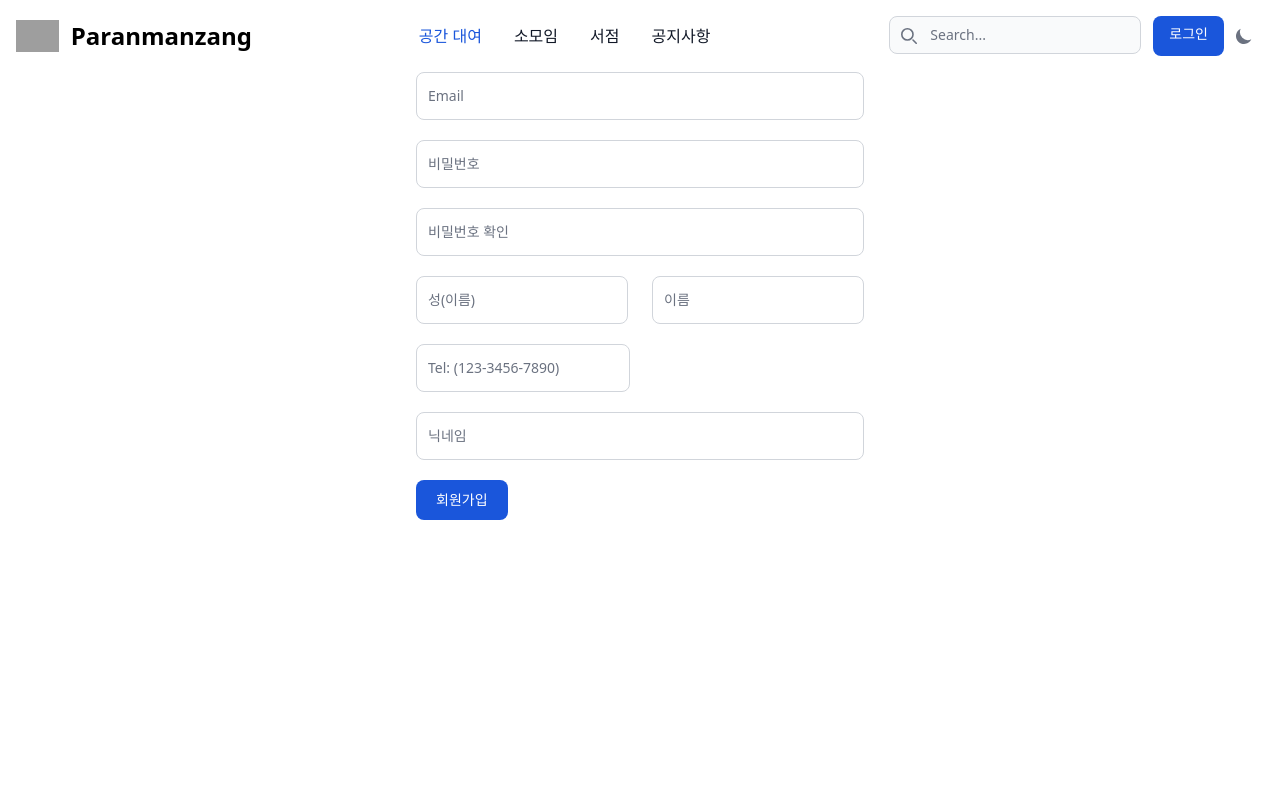
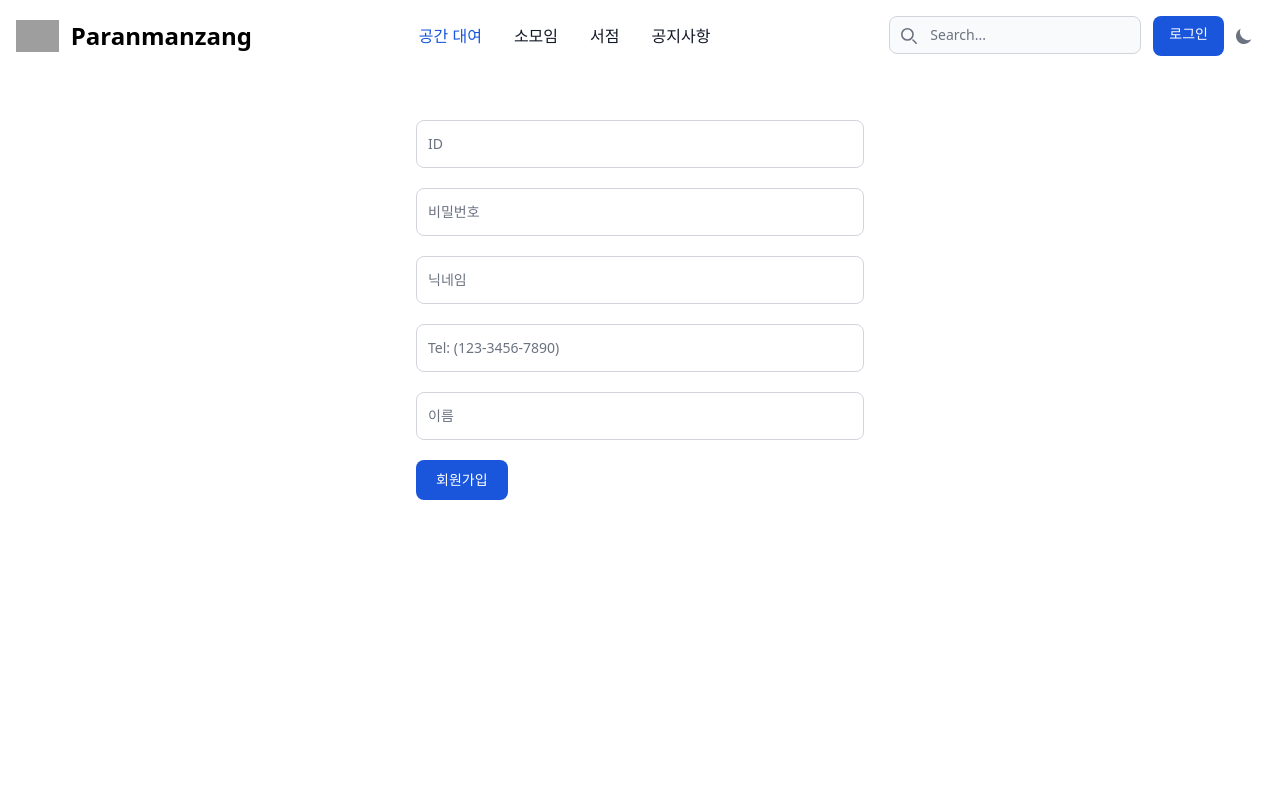
Before and after one commit to paranmanzang/paran_front, a Next.js app: page /users/register in a window 1280 px wide. Shown: the top 800 px of the page. Built offline with nearby package versions, Linux system fonts and the light colour scheme; grey boxes are pictures that could not be loaded.

Commit message:
layout update 0912

```diff
--- a/app/(page)/chats/[id]/page.tsx
+++ b/app/(page)/chats/[id]/page.tsx
@@ -1,7 +1,5 @@
 export default function ChatRoom() {
   return (
-    <div>
-      중첩라우팅 페이지 기획 다시 해야함
-    </div>
+    <div>ChatRoom</div>
   )
 }
--- a/app/(page)/chats/list/page.tsx
+++ b/app/(page)/chats/list/page.tsx
@@ -2,6 +2,7 @@ import CardRow from "@/app/components/chat/CardRow"
 export default function page() {
   return (
     <div className="mx-auto w-full max-w-lg grid grid-cols-2 gap-3 my-6">
+      {/* max props 넣어서 돌리기 */}
       <CardRow />
       <CardRow />
       <CardRow />
--- a/app/(page)/chats/page.tsx
+++ b/app/(page)/chats/page.tsx
@@ -1,7 +1,64 @@
+"use client";
+import { useState } from "react";
+import Link from "next/link";
 export default function Chat() {
+  // 팝업 창 상태 관리
+  const [isPopUpOpen, setIsPopUpOpen] = useState(false);
+
+  // 팝업 열기 및 닫기 함수
+  const togglePopUp = () => {
+    setIsPopUpOpen(!isPopUpOpen);
+    const url = "/chats";
+    const popup = window.open(
+      url,
+      "_blank",
+      "toolbar=no, location=no, statusbar=no, menubar=no, scrollbars=0, resizable=0, width=450, height=600, top=30, left=30",
+    );
+  };
+
   return (
-    <div>
-      chat
+    <div className="relative w-full">
+      <div id="btnWrap">
+        {/* PopUp 버튼 */}
+        <button
+          type="button"
+          onClick={togglePopUp}
+          className="absolute right-10 top-[-100px] z-30 mb-2 me-2 rounded-full bg-green-700 px-3 py-1.5 text-center text-sm font-medium text-white hover:bg-green-800 focus:outline-none focus:ring-4 focus:ring-green-300 dark:bg-green-600 dark:hover:bg-green-700 dark:focus:ring-green-900"
+        >
+          <svg
+            className="h-4 w-4 text-white dark:text-white"
+            aria-hidden="true"
+            xmlns="http://www.w3.org/2000/svg"
+            fill="currentColor"
+            viewBox="0 0 18 18"
+          >
+            <path d="M17 0h-5.768a1 1 0 1 0 0 2h3.354L8.4 8.182A1.003 1.003 0 1 0 9.818 9.6L16 3.414v3.354a1 1 0 0 0 2 0V1a1 1 0 0 0-1-1Z"></path>
+            <path d="m14.258 7.985-3.025 3.025A3 3 0 1 1 6.99 6.768l3.026-3.026A3.01 3.01 0 0 1 8.411 2H2.167A2.169 2.169 0 0 0 0 4.167v11.666A2.169 2.169 0 0 0 2.167 18h11.666A2.169 2.169 0 0 0 16 15.833V9.589a3.011 3.011 0 0 1-1.742-1.604Z"></path>
+          </svg>
+        </button>
+        <Link
+          href="/"
+          className="absolute right-0 top-[-100px] z-30 mb-2 me-2 rounded-full bg-red-700 px-3 py-1.5 text-center text-sm font-medium text-white hover:bg-red-800 focus:outline-none focus:ring-4 focus:ring-red-300 dark:bg-red-600 dark:hover:bg-red-700 dark:focus:ring-red-900"
+        >
+          X
+        </Link>
+      </div>
+      <div className="absolute left-0 top-[-60px] z-30 mx-auto flex h-[90dvh] w-full justify-center rounded-lg bg-gray-100">
+        <div id="chatHead" className=""></div>
+        <section className="w-[18%] bg-gray-900 text-white">
+          <h5 className="font-bold">참여중인 대화방 이름 {">"} </h5>
+        </section>
+        <article className="flex w-[60%] flex-col bg-blue-400 ">
+          <div className="h-[85%] w-full">채팅하는 공간</div>
+          <aside className="h-[15%] w-full bg-green-400"></aside>
+        </article>
+      </div>
+      <p
+        id="theme"
+        className="z-1 fixed left-0 top-0 min-h-screen w-full bg-gray-100 bg-opacity-90 text-black"
+      >
+        theme
+      </p>
     </div>
-  )
+  );
 }
--- a/app/(page)/users/login/page.tsx
+++ b/app/(page)/users/login/page.tsx
@@ -2,11 +2,11 @@ import Link from "next/link"
 
 export default function Login() {
   return (
-      <div className="min-h-screen">
-        <form className="max-w-sm mx-auto my-4">
+      <div className="max-w-lg mx-auto my-6 h-80 py-6 px-6 border shadow rounded-lg">
+        <form>
           <div className="mb-5">
-            <label htmlFor="email" className="block mb-2 text-sm font-medium text-gray-900 dark:text-white">e-mail</label>
-            <input type="email" id="email" className="bg-gray-50 border border-gray-300 text-gray-900 text-sm rounded-lg focus:ring-blue-500 focus:border-blue-500 block w-full p-2.5 dark:bg-gray-700 dark:border-gray-600 dark:placeholder-gray-400 dark:text-white dark:focus:ring-blue-500 dark:focus:border-blue-500" placeholder="name@paranmanzang.com" required />
+            <label htmlFor="username" className="block mb-2 text-sm font-medium text-gray-900 dark:text-white">ID</label>
+            <input type="username" id="username" className="bg-gray-50 border border-gray-300 text-gray-900 text-sm rounded-lg focus:ring-blue-500 focus:border-blue-500 block w-full p-2.5 dark:bg-gray-700 dark:border-gray-600 dark:placeholder-gray-400 dark:text-white dark:focus:ring-blue-500 dark:focus:border-blue-500" placeholder="ID를 입력해주세요" required />
           </div>
           <div className="mb-5">
             <label htmlFor="password" className="block mb-2 text-sm font-medium text-gray-900 dark:text-white">비밀번호</label>
@@ -18,8 +18,10 @@ export default function Login() {
           처음이시라면 회원가입{'(*Ü*)ﾉ'}
           </Link>
         </form>
-        <hr />
-        <div className="max-w-sm mx-auto my-4">
+
+        <hr className="my-2"/>
+
+        <div className="max-w-lg mx-auto my-4">
         <button type="button" className="focus:outline-none text-white bg-green-700 hover:bg-green-800 focus:ring-4 focus:ring-green-300 font-medium rounded-lg text-sm px-5 py-2.5 me-2 mb-2 dark:bg-green-600 dark:hover:bg-green-700 dark:focus:ring-green-800">네이버로 로그인</button>
         <button type="button" className="focus:outline-none text-white bg-yellow-400 hover:bg-yellow-500 focus:ring-4 focus:ring-yellow-300 font-medium rounded-lg text-sm px-5 py-2.5 me-2 mb-2 dark:focus:ring-yellow-900">카카오로 로그인</button>
         </div>
--- a/app/(page)/users/register/page.tsx
+++ b/app/(page)/users/register/page.tsx
@@ -4,18 +4,18 @@ export default function Register() {
       <form className="mx-auto max-w-md">
         <div className="group relative z-0 mb-5 w-full">
           <input
-            type="email"
-            name="email"
-            id="email"
+            type="text"
+            name="username"
+            id="username"
             className="block px-2.5 pb-2.5 pt-4 w-full text-sm text-gray-900 bg-transparent rounded-lg border-1 border-gray-300 appearance-none dark:text-white dark:border-gray-600 dark:focus:border-blue-500 focus:outline-none focus:ring-0 focus:border-blue-600 peer"
             placeholder=" "
             required
           />
           <label
-            htmlFor="email"
+            htmlFor="username"
             className="absolute text-sm text-gray-500 dark:text-gray-400 duration-300 transform -translate-y-4 scale-75 top-2 z-10 origin-[0] bg-white dark:bg-gray-900 px-2 peer-focus:px-2 peer-focus:text-blue-600 peer-focus:dark:text-blue-500 peer-placeholder-shown:scale-100 peer-placeholder-shown:-translate-y-1/2 peer-placeholder-shown:top-1/2 peer-focus:top-2 peer-focus:scale-75 peer-focus:-translate-y-4 rtl:peer-focus:translate-x-1/4 rtl:peer-focus:left-auto start-1"
           >
-            Email
+            ID
           </label>
         </div>
         <div className="group relative z-0 mb-5 w-full">
@@ -34,7 +34,8 @@ export default function Register() {
             비밀번호
           </label>
         </div>
-        <div className="group relative z-0 mb-5 w-full">
+        {/* 비밀번호 맞는지 확인 폼 */}
+        {/* <div className="group relative z-0 mb-5 w-full">
           <input
             type="password"
             name="repeat_password"
@@ -49,22 +50,38 @@ export default function Register() {
           >
             비밀번호 확인
           </label>
+        </div> */}
+        <div className="group relative z-0 mb-5 w-full">
+          <input
+            type="text"
+            name="nickname"
+            id="nickname"
+            className="block px-2.5 pb-2.5 pt-4 w-full text-sm text-gray-900 bg-transparent rounded-lg border-1 border-gray-300 appearance-none dark:text-white dark:border-gray-600 dark:focus:border-blue-500 focus:outline-none focus:ring-0 focus:border-blue-600 peer"
+            placeholder=" "
+            required
+          />
+          <label
+            htmlFor="nickname"
+            className="absolute text-sm text-gray-500 dark:text-gray-400 duration-300 transform -translate-y-4 scale-75 top-2 z-10 origin-[0] bg-white dark:bg-gray-900 px-2 peer-focus:px-2 peer-focus:text-blue-600 peer-focus:dark:text-blue-500 peer-placeholder-shown:scale-100 peer-placeholder-shown:-translate-y-1/2 peer-placeholder-shown:top-1/2 peer-focus:top-2 peer-focus:scale-75 peer-focus:-translate-y-4 rtl:peer-focus:translate-x-1/4 rtl:peer-focus:left-auto start-1"
+          >
+            닉네임
+          </label>
         </div>
-        <div className="grid md:grid-cols-2 md:gap-6">
-          <div className="group relative z-0 mb-5 w-full">
+        <div className="group relative z-0 mb-5 w-full">
             <input
-              type="text"
-              name="first_name"
-              id="first_name"
+              type="tel"
+              pattern="[0-9]{3}-[0-9]{4}-[0-9]{4}"
+              name="phone"
+              id="phone"
               className="block px-2.5 pb-2.5 pt-4 w-full text-sm text-gray-900 bg-transparent rounded-lg border-1 border-gray-300 appearance-none dark:text-white dark:border-gray-600 dark:focus:border-blue-500 focus:outline-none focus:ring-0 focus:border-blue-600 peer"
               placeholder=" "
               required
             />
             <label
-              htmlFor="first_name"
+              htmlFor="phone"
               className="absolute text-sm text-gray-500 dark:text-gray-400 duration-300 transform -translate-y-4 scale-75 top-2 z-10 origin-[0] bg-white dark:bg-gray-900 px-2 peer-focus:px-2 peer-focus:text-blue-600 peer-focus:dark:text-blue-500 peer-placeholder-shown:scale-100 peer-placeholder-shown:-translate-y-1/2 peer-placeholder-shown:top-1/2 peer-focus:top-2 peer-focus:scale-75 peer-focus:-translate-y-4 rtl:peer-focus:translate-x-1/4 rtl:peer-focus:left-auto start-1"
             >
-              성(이름)
+              Tel: (123-3456-7890)
             </label>
           </div>
           <div className="group relative z-0 mb-5 w-full">
@@ -83,42 +100,6 @@ export default function Register() {
               이름
             </label>
           </div>
-        </div>
-        <div className="grid md:grid-cols-2 md:gap-5">
-          <div className="group relative z-0 mb-5 w-full">
-            <input
-              type="tel"
-              pattern="[0-9]{3}-[0-9]{4}-[0-9]{4}"
-              name="phone"
-              id="phone"
-              className="block px-2.5 pb-2.5 pt-4 w-full text-sm text-gray-900 bg-transparent rounded-lg border-1 border-gray-300 appearance-none dark:text-white dark:border-gray-600 dark:focus:border-blue-500 focus:outline-none focus:ring-0 focus:border-blue-600 peer"
-              placeholder=" "
-              required
-            />
-            <label
-              htmlFor="phone"
-              className="absolute text-sm text-gray-500 dark:text-gray-400 duration-300 transform -translate-y-4 scale-75 top-2 z-10 origin-[0] bg-white dark:bg-gray-900 px-2 peer-focus:px-2 peer-focus:text-blue-600 peer-focus:dark:text-blue-500 peer-placeholder-shown:scale-100 peer-placeholder-shown:-translate-y-1/2 peer-placeholder-shown:top-1/2 peer-focus:top-2 peer-focus:scale-75 peer-focus:-translate-y-4 rtl:peer-focus:translate-x-1/4 rtl:peer-focus:left-auto start-1"
-            >
-              Tel: (123-3456-7890)
-            </label>
-          </div>
-        </div>
-        <div className="group relative z-0 mb-5 w-full">
-          <input
-            type="text"
-            name="nickname"
-            id="nickname"
-            className="block px-2.5 pb-2.5 pt-4 w-full text-sm text-gray-900 bg-transparent rounded-lg border-1 border-gray-300 appearance-none dark:text-white dark:border-gray-600 dark:focus:border-blue-500 focus:outline-none focus:ring-0 focus:border-blue-600 peer"
-            placeholder=" "
-            required
-          />
-          <label
-            htmlFor="nickname"
-            className="absolute text-sm text-gray-500 dark:text-gray-400 duration-300 transform -translate-y-4 scale-75 top-2 z-10 origin-[0] bg-white dark:bg-gray-900 px-2 peer-focus:px-2 peer-focus:text-blue-600 peer-focus:dark:text-blue-500 peer-placeholder-shown:scale-100 peer-placeholder-shown:-translate-y-1/2 peer-placeholder-shown:top-1/2 peer-focus:top-2 peer-focus:scale-75 peer-focus:-translate-y-4 rtl:peer-focus:translate-x-1/4 rtl:peer-focus:left-auto start-1"
-          >
-            닉네임
-          </label>
-        </div>
         <button
           type="submit"
           className="w-full rounded-lg bg-blue-700 px-5 py-2.5 text-center text-sm font-medium text-white hover:bg-blue-800 focus:outline-none focus:ring-4 focus:ring-blue-300 dark:bg-blue-600 dark:hover:bg-blue-700 dark:focus:ring-blue-800 sm:w-auto"
--- a/app/components/chat/CardRow.tsx
+++ b/app/components/chat/CardRow.tsx
@@ -3,7 +3,7 @@ export default function CardRow() {
   return (
     <div>
       <div className="max-w-sm rounded-lg border border-gray-200 bg-white p-6 shadow dark:border-gray-700 dark:bg-gray-800">
-        <Link href="/chats/id">
+        <Link href="/chats">
           <h5 className="mb-2 text-2xl font-bold tracking-tight text-gray-900 dark:text-white">
             방 제목
           </h5>
@@ -12,7 +12,7 @@ export default function CardRow() {
           채팅방 간략 소개
         </p>
         <Link
-          href="/chats/id"
+          href="/chats"
           className="inline-flex items-center rounded-lg bg-blue-700 px-3 py-2 text-center text-sm font-medium text-white hover:bg-blue-800 focus:outline-none focus:ring-4 focus:ring-blue-300 dark:bg-blue-600 dark:hover:bg-blue-700 dark:focus:ring-blue-800"
         >
           참여하기
--- /dev/null
+++ b/app/components/chat/getPeopleList.tsx
@@ -0,0 +1,7 @@
+export default function getPeopleList() {
+  return (
+    <div>
+      cardList
+    </div>
+  )
+}
--- a/app/components/main/SideBar.tsx
+++ b/app/components/main/SideBar.tsx
@@ -4,6 +4,8 @@ import Row from "./Row";
 export default function SideBar() {
   return (
     <div>
+      {/*
+      페이지 작아질 때 햄버거 버튼 생성 됨.
       <button
         data-drawer-target="default-sidebar"
         data-drawer-toggle="default-sidebar"
@@ -25,11 +27,11 @@ export default function SideBar() {
             d="M2 4.75A.75.75 0 012.75 4h14.5a.75.75 0 010 1.5H2.75A.75.75 0 012 4.75zm0 10.5a.75.75 0 01.75-.75h7.5a.75.75 0 010 1.5h-7.5a.75.75 0 01-.75-.75zM2 10a.75.75 0 01.75-.75h14.5a.75.75 0 010 1.5H2.75A.75.75 0 012 10z"
           ></path>
         </svg>
-      </button>
+      </button> */}
 
       <aside
         id="default-sidebar"
-        className="top-200 absolute left-0 z-40 h-screen w-64 -translate-x-full transition-transform sm:translate-x-0"
+        className="top-100 absolute left-0 z-40 h-screen w-64 -translate-x-full transition-transform sm:translate-x-0"
         aria-label="Sidebar"
       >
         <div className="h-full overflow-y-auto bg-gray-50 px-3 py-4 dark:bg-gray-800">
--- a/app/layout.tsx
+++ b/app/layout.tsx
@@ -23,7 +23,7 @@ export default function RootLayout({
       </head>
       <body>
         <Header />
-        <main>
+        <main className="my-6 py-6">
           {children}
         </main>
         <Footer />
--- a/app/page.tsx
+++ b/app/page.tsx
@@ -56,6 +56,7 @@ export default function Home() {
               </div>
             </div>
             <div className="grid h-full grid-cols-2 gap-4 md:grid-cols-3">
+              {/* map 사용해서 데이타 props받고 연속 돌리기 넣어줄거임 */}
               <Row />
               <Row />
               <Row />
```
